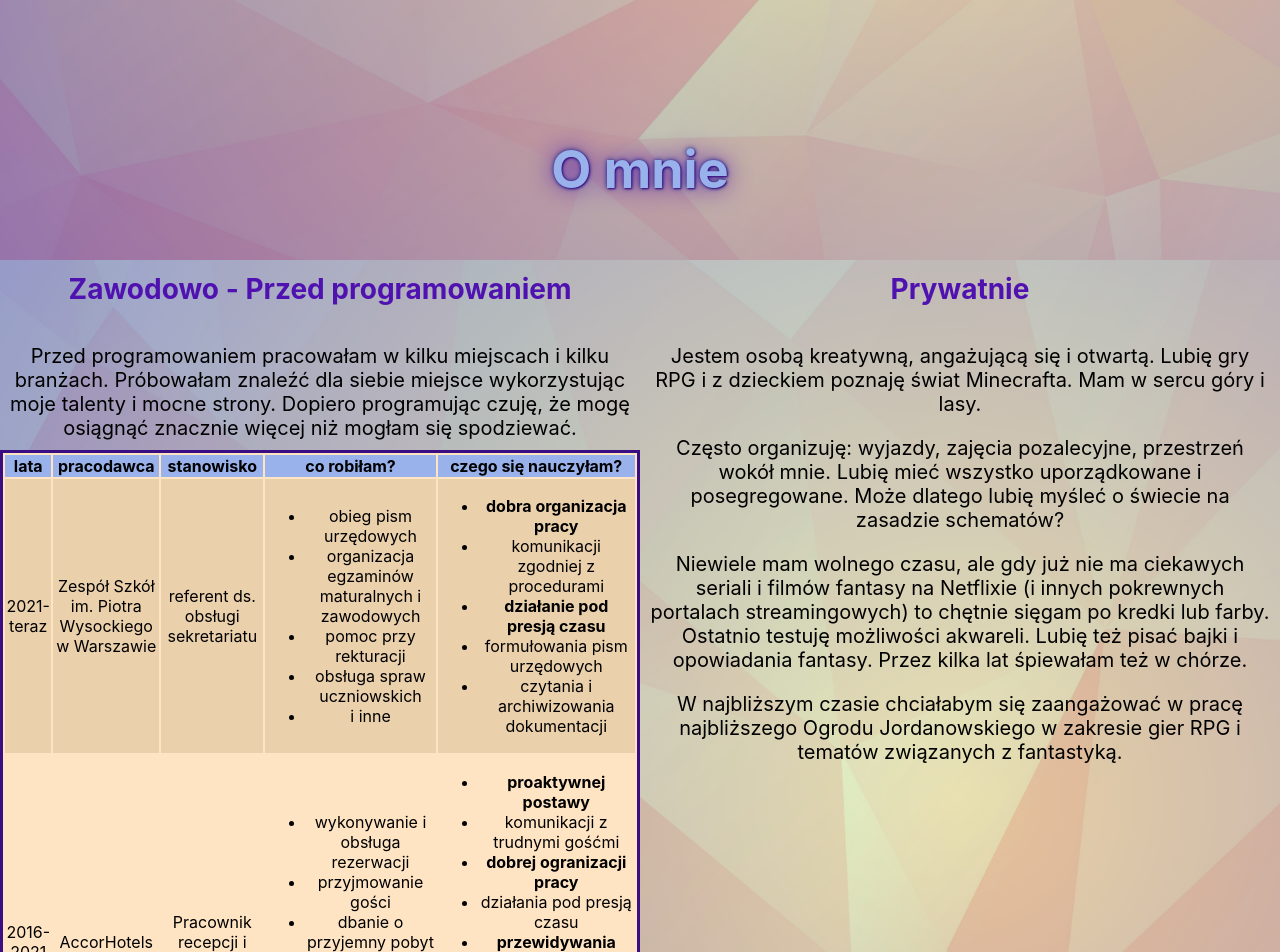
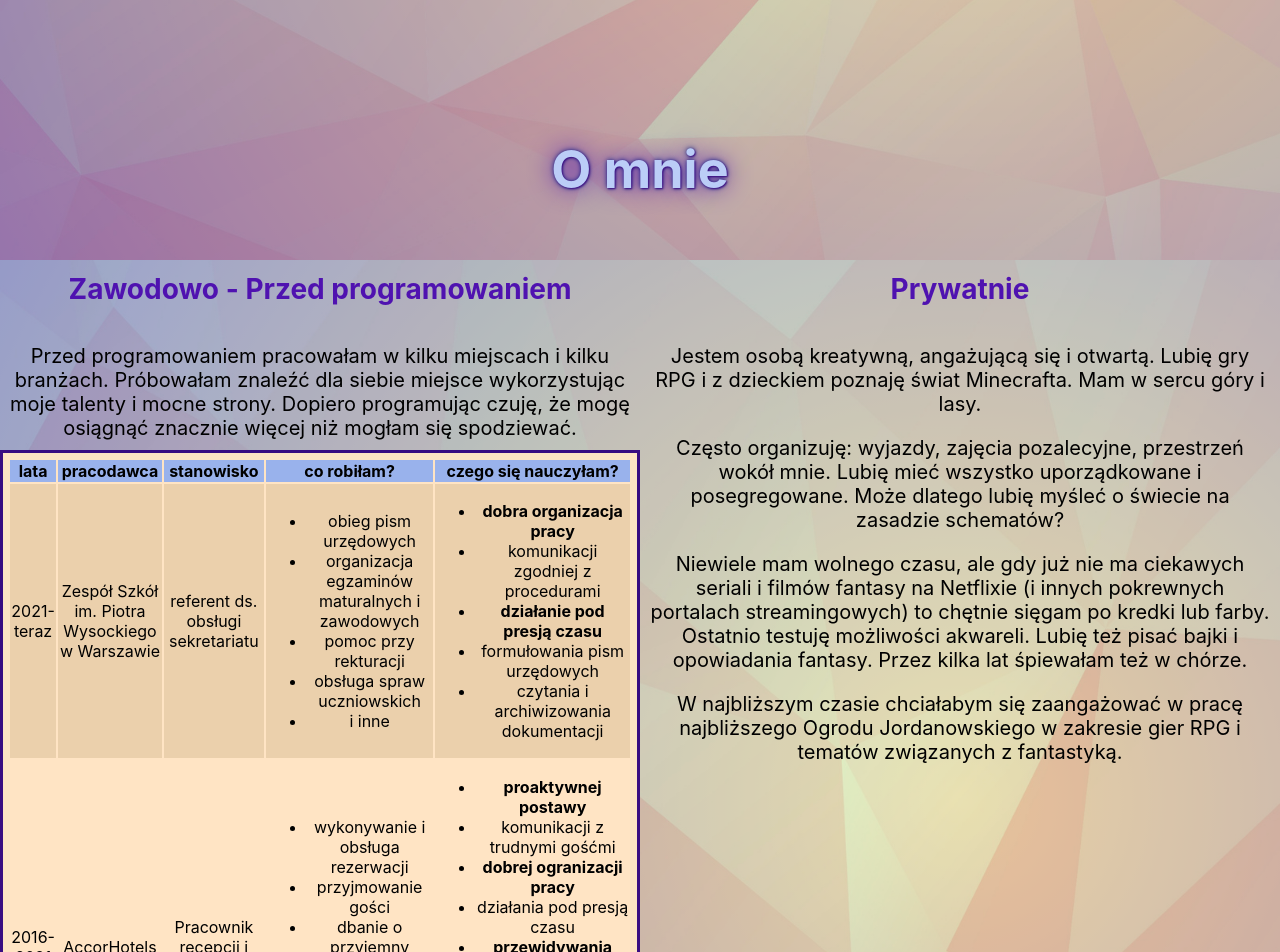
Before and after one commit to avtill/webportfolio, a React (Create React App) app: page / in a window 1280 px wide. Shown: the part 820-1772 px from the top of the page. Built offline with nearby package versions, Linux system fonts and the light colour scheme.

Commit message:
cosmetic header css

```diff
--- a/src/App.css
+++ b/src/App.css
@@ -115,7 +115,7 @@ border-radius: 20px;
 }
 
 h2 {
-  color:#99b2ec;
+  color:#bbcdf7;
   font-size: 52px;
  text-shadow: 1px 1px 2px #3a0d82, 0 0 25px #4f12b0, 0 0 5px #00257b;
 }
@@ -142,6 +142,7 @@ h3 {
 .table__job{
   border: solid #3a0d82;
   background-color: #ffe4c4;
+  padding: 5px;
 }
 .table__job tr:nth-child(even){
   background-color: #ebd0ac;
```
